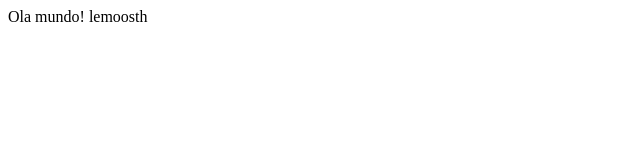
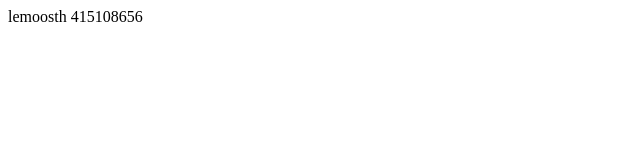
Before and after one commit to lemoosth/Aula2409, a plain HTML site: page index.html in a window 1280 px wide. Shown: the full height of the page, 0-640 px from the left. Drawn offline with Linux system fonts and the light colour scheme.

Commit message:
Alteração cadastro - Inclusão de RA
Alteração cadastro - Inclusão de RA

```diff
--- a/index.html
+++ b/index.html
@@ -5,7 +5,7 @@
     <title>Projeto Novo</title>
   </head>
   <body>
-    Ola mundo!
     lemoosth
+    415108656
   </body>
 </html>
```
